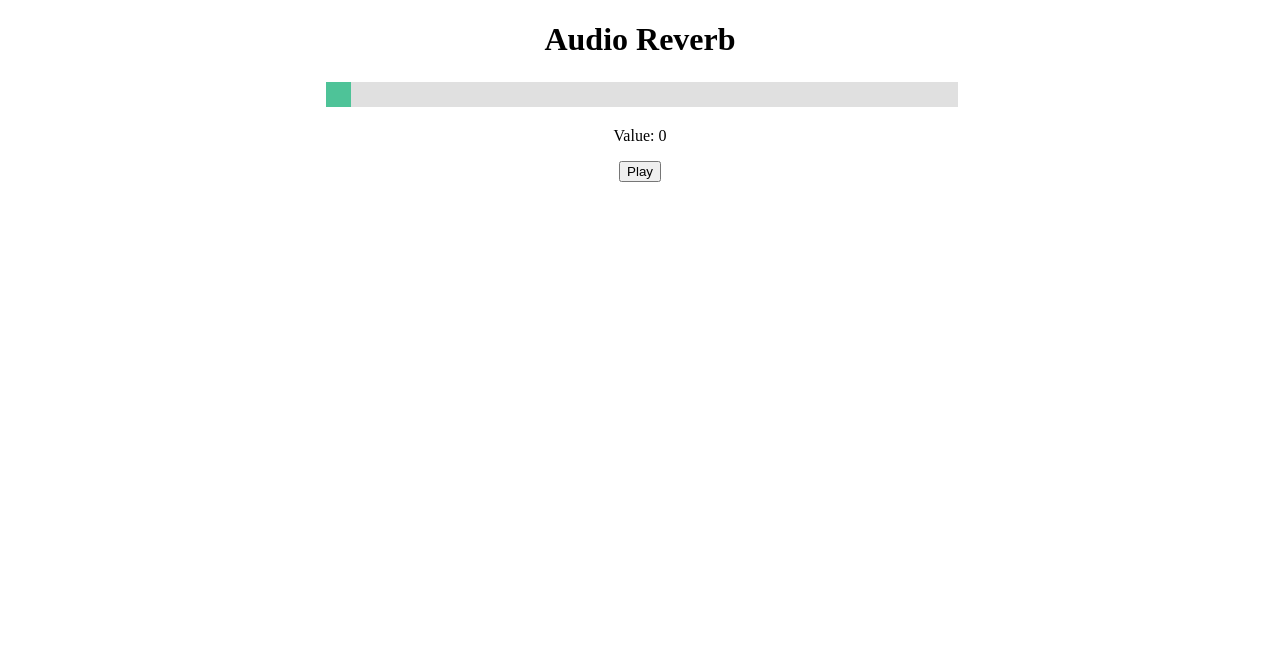
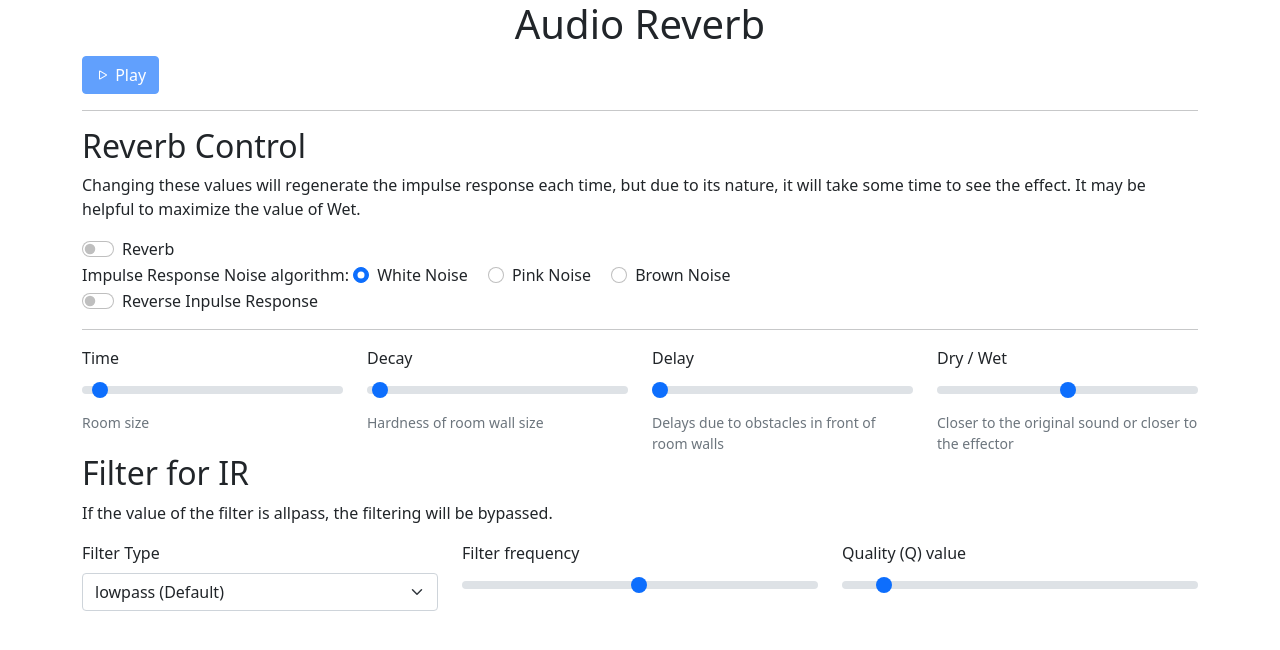
Before and after one commit to SylvaGX/Sound2Care, a website: page audioreverb.html in a window 1280 px wide. Drawn offline with nearby package versions, Linux system fonts and the light colour scheme; no server answers.

Commit message:
fixed reverb

```diff
--- a/audioreverb.html
+++ b/audioreverb.html
@@ -3,101 +3,111 @@
 <title>Sound2Care.js</title>
 <head>
 
-    <style>
-        .slidecontainer {
-            width: 50%;
-            margin-left: auto !important;
-            margin-right: auto !important;
-            text-align:center;
-        }
 
-        .slider {
-          -webkit-appearance: none;
-          width: 100%;
-          height: 25px;
-          background: #d3d3d3;
-          outline: none;
-          opacity: 0.7;
-          -webkit-transition: .2s;
-          transition: opacity .2s;
-        }
-
-        .slider:hover {
-          opacity: 1;
-        }
-
-        .slider::-webkit-slider-thumb {
-          -webkit-appearance: none;
-          appearance: none;
-          width: 25px;
-          height: 25px;
-          background: #04AA6D;
-          cursor: pointer;
-        }
-
-        .slider::-moz-range-thumb {
-          width: 25px;
-          height: 25px;
-          background: #04AA6D;
-          cursor: pointer;
-        }
-
-        .button {
-            text-align: center;
-        }
-    </style>
+<link href="https://cdn.jsdelivr.net/npm/bootstrap@5.1.3/dist/css/bootstrap.min.css" rel="stylesheet" integrity="sha384-1BmE4kWBq78iYhFldvKuhfTAU6auU8tT94WrHftjDbrCEXSU1oBoqyl2QvZ6jIW3" crossorigin="anonymous">
+<link rel="stylesheet" href="https://cdn.jsdelivr.net/npm/bootstrap-icons@1.8.1/font/bootstrap-icons.css" integrity="sha256-rzXMaro05QBd53CZ36ctTBp3FdKN3Ow0P0gDHcjLCLw=" crossorigin="anonymous">
 </head>
 <body>
+<div class="container">
 <h1 style="text-align: center"> Audio Reverb </h1>
-
-<audio src="https://s3-us-west-2.amazonaws.com/s.cdpn.io/858/outfoxing.mp3" crossorigin="anonymous" ></audio>
-
-<div class="slidecontainer">
-  <input type="range" min="0" max="100" value="0" class="slider" id="myRange"/>
-</div>
-<p style="text-align: center">Value: <span id="demo"></span></p>
-<div class="button">
-<button id="playReverb" >Play</button>
+<button id="play" class="btn btn-primary" disabled>
+  <em class="bi bi-play"></em> Play
+</button>
+<hr />
+<h2>Reverb Control</h2>
+<p>
+Changing these values will regenerate the impulse response each time,
+but due to its nature, it will take some time to see the effect. It
+may be helpful to maximize the value of Wet.
+</p>
+<div class="form-check form-switch">
+  <input id="reverb" type="checkbox" class="form-check-input" />
+  <label class="form-check-label" for="reverb">Reverb</label>
+  </div>
+  <div>
+  Impulse Response Noise algorithm:
+  <div class="form-check form-check-inline">
+  <input class="form-check-input" type="radio" name="noise" id="white" value="0" checked />
+  <label class="form-check-label" for="white">White Noise</label>
+  </div>
+  <div class="form-check form-check-inline">
+  <input class="form-check-input" type="radio" name="noise" id="pink" value="1" />
+  <label class="form-check-label" for="pink">Pink Noise</label>
+  </div>
+  <div class="form-check form-check-inline">
+  <input class="form-check-input" type="radio" name="noise" id="brown" value="2" />
+  <label class="form-check-label" for="brown">Brown Noise</label>
+  </div>
+  </div>
+  <div class="form-check form-switch">
+  <input type="checkbox" class="form-check-input" id="reverse" />
+  <label class="form-check-label" for="reverse">Reverse Inpulse Response</label>
+  </div>
+  <hr />
+  <div class="row">
+  <div class="col-md">
+  <label for="time" class="form-label" aria-describedby="time-help">Time</label>
+  <input type="range" class="form-range" title="1.1" value="2" min="0" max="50" id="time" />
+  <div id="time-help" class="form-text">Room size</div>
+  </div>
+  <div class="col-md">
+  <label for="decay" class="form-label">Decay</label>
+  <input type="range" class="form-range" title="2" value="2" min="0" max="100" id="decay" />
+  <div id="decay-help" class="form-text">
+  Hardness of room wall size
+  </div>
+  </div>
+  <div class="col-md">
+  <label for="delay" class="form-label">Delay</label>
+  <input type="range" class="form-range" title="0" value="0" min="0" max="100" id="delay" />
+  <div id="delay-help" class="form-text">
+  Delays due to obstacles in front of room walls
+  </div>
+  </div>
+  <div class="col-md">
+  <label for="mix" class="form-label">Dry / Wet</label>
+  <input type="range" id="mix" class="form-range" min="0" max="1" step="0.05" value="0.5" title="0.5" />
+  <div id="delay-help" class="form-text">
+  Closer to the original sound or closer to the effector
+  </div>
+  </div>
+  </div>
+  <h2>Filter for IR</h2>
+  <p>
+  If the value of the filter is allpass, the filtering will be bypassed.
+  </p>
+  <div class="row">
+  <div class="col-md">
+  <label for="filter" class="form-label">Filter Type</label>
+  <select id="filter" class="form-select">
+  <option value="lowpass" selected="selected">lowpass (Default)</option>
+  <option value="highpass">highpass</option>
+  <option value="bandpass">bandpass</option>
+  <option value="lowshelf">lowshelf</option>
+  <option value="highshelf">highshelf</option>
+  <option value="peaking">peaking</option>
+  <option value="notch">notch</option>
+  <option value="allpass">allpass (Through)</option>
+  </select>
+  </div>
+  <div class="col-md">
+  <label for="freq" class="form-label">Filter frequency</label>
+  <input type="range" class="form-range" value="2500" min="20" max="5000" step="5" id="freq" title="2500" />
+  </div>
+  <div class="col-md">
+  <label for="freq" class="form-label">Quality (Q) value</label>
+  <input type="range" class="form-range" value="1" min=".0001" max="10" step=".0005" id="q" title="1" />
+  </div>
+  </div>
 </div>
 
 <script src="./reverb.umd.js"></script>
 <script>
-
-  // const reverb = new Reverb(ctx, {
-  //   noise: 0, // Inpulse Response Noise algorithm (0: White noise, 1: Pink noise, 2: Brown noise)
-  //   decay: 5, // Amount of IR (Inpulse Response) decay. 0~100
-  //   delay: 0, // Delay time o IR. (NOT delay effect) 0~100 [sec]
-  //   filterFreq: 2200, // Filter frequency. 20~5000 [Hz]
-  //   filterQ: 1, // Filter quality. 0~10
-  //   filterType: 'lowpass', // Filter type. 'bandpass' etc. See https://developer.mozilla.org/en-US/docs/Web/API/BiquadFilterNode/type .
-  //   mix: 0.5, // Dry (Original Sound) and Wet (Effected sound) raito. 0~1
-  //   reverse: false, // Reverse IR.
-  //   time: 3, // Time length of IR. 0~50 [sec]
-  // });
-
-  var slider = document.getElementById("myRange");
-  var output = document.getElementById("demo");
-  output.innerHTML = slider.value; // Display the default slider value
-
-  // Update the current slider value (each time you drag the slider handle)
-  slider.oninput = function() {
-    output.innerHTML = this.value;
-  }
   // Setup Audio Context
   const AudioCtx = new AudioContext();
 
   // Setup Reverb Class
-  const reverb = new Reverb(AudioCtx, {
-    noise: 2, // Inpulse Response Noise algorithm (0: White noise, 1: Pink noise, 2: Brown noise)
-    decay: 100, // Amount of IR (Inpulse Response) decay. 0~100
-    delay: 0, // Delay time o IR. (NOT delay effect) 0~100 [sec]
-    filterFreq: 5000, // Filter frequency. 20~5000 [Hz]
-    filterQ: 10, // Filter quality. 0~10
-    filterType: 'lowpass', // Filter type. 'bandpass' etc. See https://developer.mozilla.org/en-US/docs/Web/API/BiquadFilterNode/type .
-    mix: 0.5, // Dry (Original Sound) and Wet (Effected sound) raito. 0~1
-    reverse: false, // Reverse IR.
-    time: 3, // Time length of IR. 0~50 [sec]
-  });
+  const reverb = new Reverb(AudioCtx);
   console.info(
     'Reverb.js loaded. (version:' +
     reverb.version +
@@ -105,13 +115,125 @@
     reverb.build +
     ')'
   );
-  const audioElement = document.querySelector('audio');
-  const track = AudioCtx.createMediaElementSource(audioElement);
-  // Connect Reverb
-  reverb.connect(track);
-  track.connect(AudioCtx.destination);
 
-  // fire
-  audioElement.play();
+  const AudioSrc = AudioCtx.createBufferSource();
+
+  // Load audio file
+
+  // Load audio file and decode asyncly.
+  const LoadSample = async url => {
+      return new Promise(resolve => {
+        fetch(url)
+          .then(response => response.arrayBuffer())
+          .then(arraybuf =>
+            AudioCtx.decodeAudioData(
+              arraybuf,
+              buffer => {
+                resolve(buffer);
+              },
+              e => alert(e)
+            )
+          )
+          .catch(e => alert(e));
+      });
+    };
+
+  // Reverb switch handler
+  const setReverb = () => {
+    AudioSrc.disconnect();
+
+    if (document.getElementById('reverb').checked) {
+      // Connect Reverb
+      reverb.connect(AudioSrc);
+    } else {
+      reverb.disconnect(AudioSrc);
+    }
+    AudioSrc.connect(AudioCtx.destination);
+  };
+
+  window.addEventListener('load', async () => {
+      const sound = await LoadSample('./sounds/music.wav');
+
+      // Play button
+      document.getElementById('play').addEventListener(
+        'click',
+        event => {
+          if (event.target != event.currentTarget)
+            return;
+
+          if (AudioSrc.buffer == null) {
+            AudioSrc.buffer = sound;
+            AudioSrc.loop = true;
+
+            setReverb();
+            AudioSrc.start();
+          }
+
+          if (AudioCtx.state === 'running') {
+            AudioCtx.suspend().then(() => {
+
+              event.target.innerHTML = '<em class="bi bi-play"></em> Play';
+            });
+          } else if (AudioCtx.state === 'suspended') {
+            AudioCtx.resume().then(() => {
+              event.target.innerHTML = '<em class="bi bi-pause"></em> Pause';
+            });
+          }
+        },
+        false
+      );
+
+      // Reverb switch button
+      document.getElementById('reverb').addEventListener('click', setReverb);
+      // Reverse checkbox
+      document
+        .getElementById('reverse')
+        .addEventListener('click', e => reverb.reverse(e.target.checked));
+      // Reverb dualation time
+      document.getElementById('time').addEventListener('change', e => {
+        reverb.time(e.target.value);
+        e.target.title = e.target.value;
+      });
+      // Decay time
+      document.getElementById('decay').addEventListener('change', e => {
+        reverb.decay(e.target.value);
+        e.target.title = e.target.value;
+      });
+      // Delay time
+      document.getElementById('delay').addEventListener('change', e => {
+        reverb.delay(e.target.value);
+        e.target.title = e.target.value;
+      });
+      // Filter select box
+      document.getElementById('filter').addEventListener('change', e => {
+        reverb.filterType(e.target.value);
+        e.target.title = e.target.value;
+      });
+      // Filter frequency
+      document.getElementById('freq').addEventListener('change', e => {
+        reverb.filterFreq(e.target.value);
+        e.target.title = e.target.value;
+      });
+      // Filter quality
+      document.getElementById('q').addEventListener('change', e => {
+        reverb.filterQ(e.target.value);
+        e.target.title = e.target.value;
+      });
+      // Dry/Wet
+      document.getElementById('mix').addEventListener('change', e => {
+        reverb.mix(e.target.value);
+        e.target.title = e.target.value;
+      });
+      // Noise Type
+      document
+        .querySelectorAll('[name=noise]')
+        .forEach(dom =>
+          dom.addEventListener('click', e => reverb.setNoise(e.target.value))
+        );
+
+      // remove disabled
+      document.getElementById('play').disabled = '';
+    });
+
 </script>
 </body>
```
